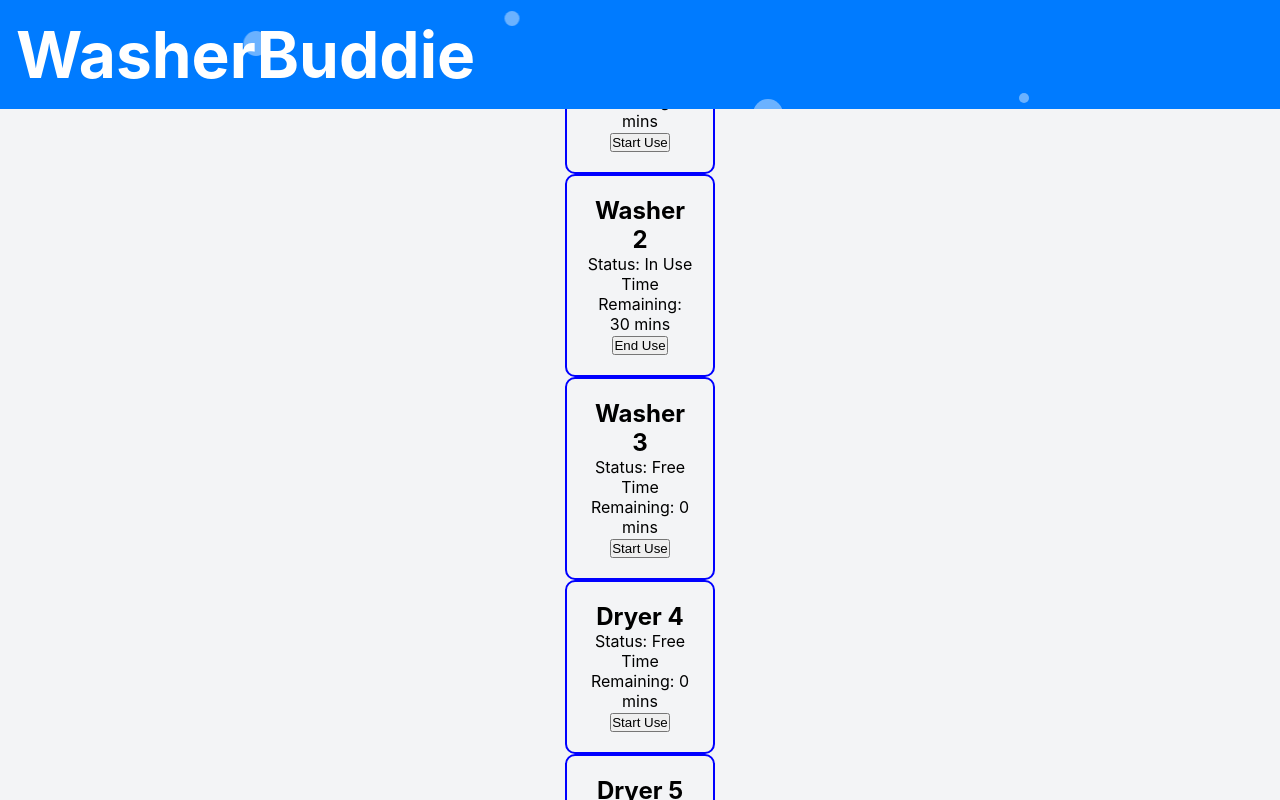
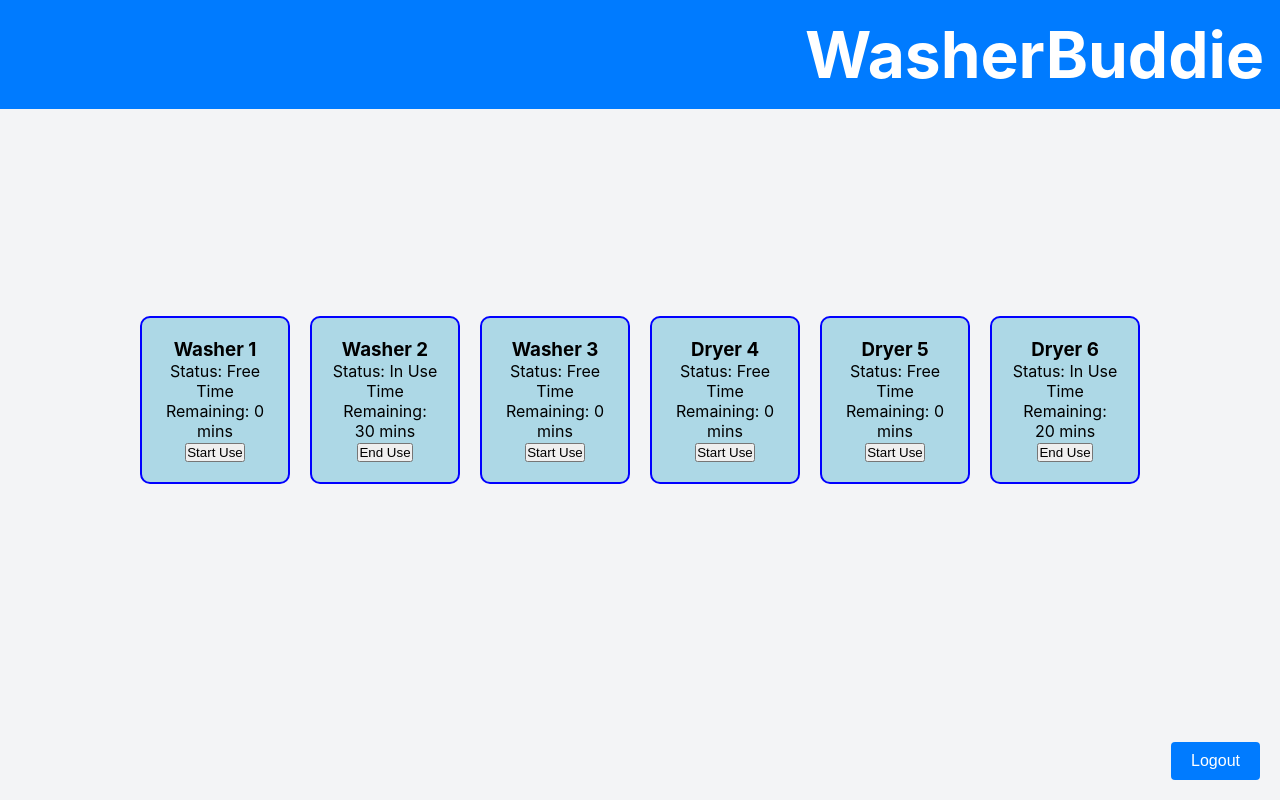
Before and after one commit to nikhil-jindal12/WasherBuddie, a React (Create React App) app in the folder washerbuddie/: page /home-page in a window 1280 px wide. Shown: the top 800 px of the page. Built offline with nearby package versions, Linux system fonts and the light colour scheme.

Commit message:
Updated file names for clarity

```diff
--- a/washerbuddie/src/App.js
+++ b/washerbuddie/src/App.js
@@ -2,9 +2,9 @@ import React from 'react';
 import { BrowserRouter as Router, Route, Routes } from 'react-router-dom';
 import Login from './login';
 import CreateAccount from './CreateAccount';
-import HomePage from './homePage';
-import Home from './home';
-import ForgotPassword from './forgotPassword';
+import HomePage from './HomePage';
+import Home from './Home';
+import ForgotPassword from './ForgotPassword';
 import { ToastContainer } from 'react-toastify';
 import 'react-toastify/dist/ReactToastify.css';
 import Header from './Header';
--- a/washerbuddie/src/Header.css
+++ b/washerbuddie/src/Header.css
@@ -6,98 +6,10 @@
   text-align: center;
   width: 100%;
   position: fixed;
-  top: 0;
+  top: 60px; /* Adjusted to make space for the menu */
   left: 0;
   z-index: 1000;
-  overflow: hidden; /* Ensure bubbles stay within the header */
-}
-
-.bubbles {
-  position: absolute;
-  top: 0;
-  left: 0;
-  width: 100%;
-  height: 100%;
-  z-index: -1; /* Ensure bubbles are behind the text */
   overflow: hidden;
-}
-
-.bubble {
-  position: absolute;
-  bottom: -50px;
-  width: 20px;
-  height: 20px;
-  background-color: rgba(255, 255, 255, 0.7);
-  border-radius: 50%;
-  animation: rise 5s infinite ease-in;
-  opacity: 0.6;
-}
-
-.bubble:nth-child(2) {
-  width: 25px;
-  height: 25px;
-  animation-duration: 6s;
-  animation-delay: 1s;
-  left: 20%;
-}
-
-.bubble:nth-child(3) {
-  width: 15px;
-  height: 15px;
-  animation-duration: 4s;
-  animation-delay: 2s;
-  left: 40%;
-}
-
-.bubble:nth-child(4) {
-  width: 30px;
-  height: 30px;
-  animation-duration: 7s;
-  animation-delay: 3s;
-  left: 60%;
-}
-
-.bubble:nth-child(5) {
-  width: 10px;
-  height: 10px;
-  animation-duration: 3s;
-  animation-delay: 4s;
-  left: 80%;
-}
-
-.bubble:nth-child(6) {
-  width: 35px;
-  height: 35px;
-  animation-duration: 8s;
-  animation-delay: 5s;
-  left: 10%;
-}
-
-.bubble:nth-child(7) {
-  width: 20px;
-  height: 20px;
-  animation-duration: 5s;
-  animation-delay: 6s;
-  left: 30%;
-}
-
-.bubble:nth-child(8) {
-  width: 40px;
-  height: 40px;
-  animation-duration: 9s;
-  animation-delay: 7s;
-  left: 50%;
-}
-
-@keyframes rise {
-  0% {
-    bottom: -50px;
-    transform: translateX(-50%);
-  }
-  100% {
-    bottom: 100%;
-    transform: translateX(-50%);
-  }
 }
 
 .header-content {
@@ -126,7 +38,7 @@
 
 .dropdown-menu {
   position: absolute;
-  top: 60px;
+  top: 0; /* Adjusted to be at the top */
   right: 10px;
   background-color: white;
   color: black;
--- a/washerbuddie/src/homePage.js
+++ b/washerbuddie/src/homePage.js
@@ -1,7 +1,7 @@
 import React, { useState } from 'react';
 import { useNavigate } from 'react-router-dom';
 import Header from './Header';
-import Menu from './menu';
+import Menu from './Menu';
 import './App.css';
 
 function HomePage() {
@@ -35,21 +35,31 @@ function HomePage() {
     };
 
     return (
-        <div>
+        <div className="home-page">
+            <Menu />
             <Header />
-            <Menu />
-            <div className="machine-list">
+            <div className="machines">
                 {machines.map((machine) => (
-                    <div key={machine.id} className="machine">
-                        <h2>{machine.type} {machine.id}</h2>
+                    <div
+                        key={machine.id}
+                        className={`machine ${machine.type.toLowerCase()}`}
+                    >
+                        <h3>
+                            {machine.type} {machine.id}
+                        </h3>
                         <p>Status: {machine.status}</p>
                         <p>Time Remaining: {machine.timeRemaining} mins</p>
-                        <button onClick={() => handleStartEndUse(machine.id)}>
+                        <button
+                            onClick={() => handleStartEndUse(machine.id)}
+                        >
                             {machine.status === 'Free' ? 'Start Use' : 'End Use'}
                         </button>
                     </div>
                 ))}
             </div>
+            <button className="logout-button" onClick={handleLogout}>
+                Logout
+            </button>
         </div>
     );
 }
--- a/washerbuddie/src/menu.js
+++ b/washerbuddie/src/menu.js
@@ -1,5 +1,5 @@
 import React, { useState } from 'react';
-import './menu.css';
+import './Menu.css';
 
 function Menu() {
   const [isOpen, setIsOpen] = useState(false);
```
